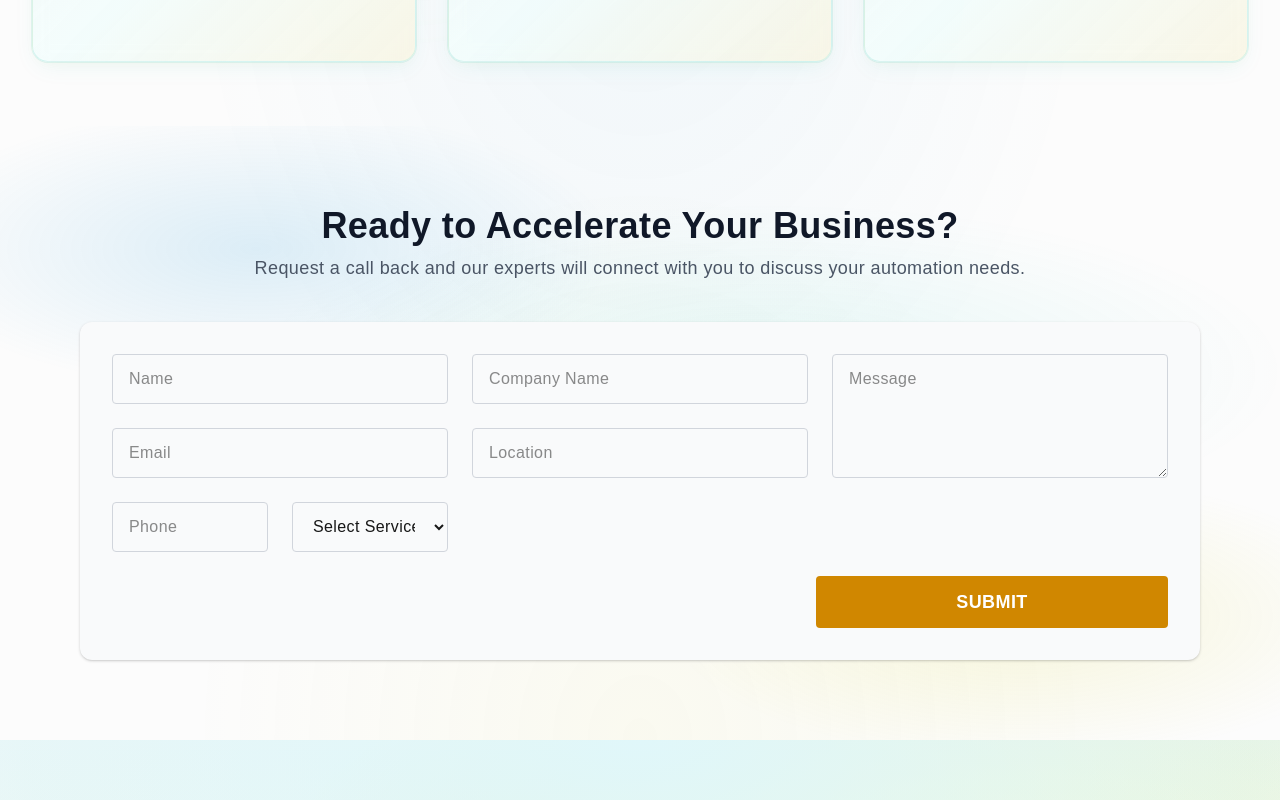
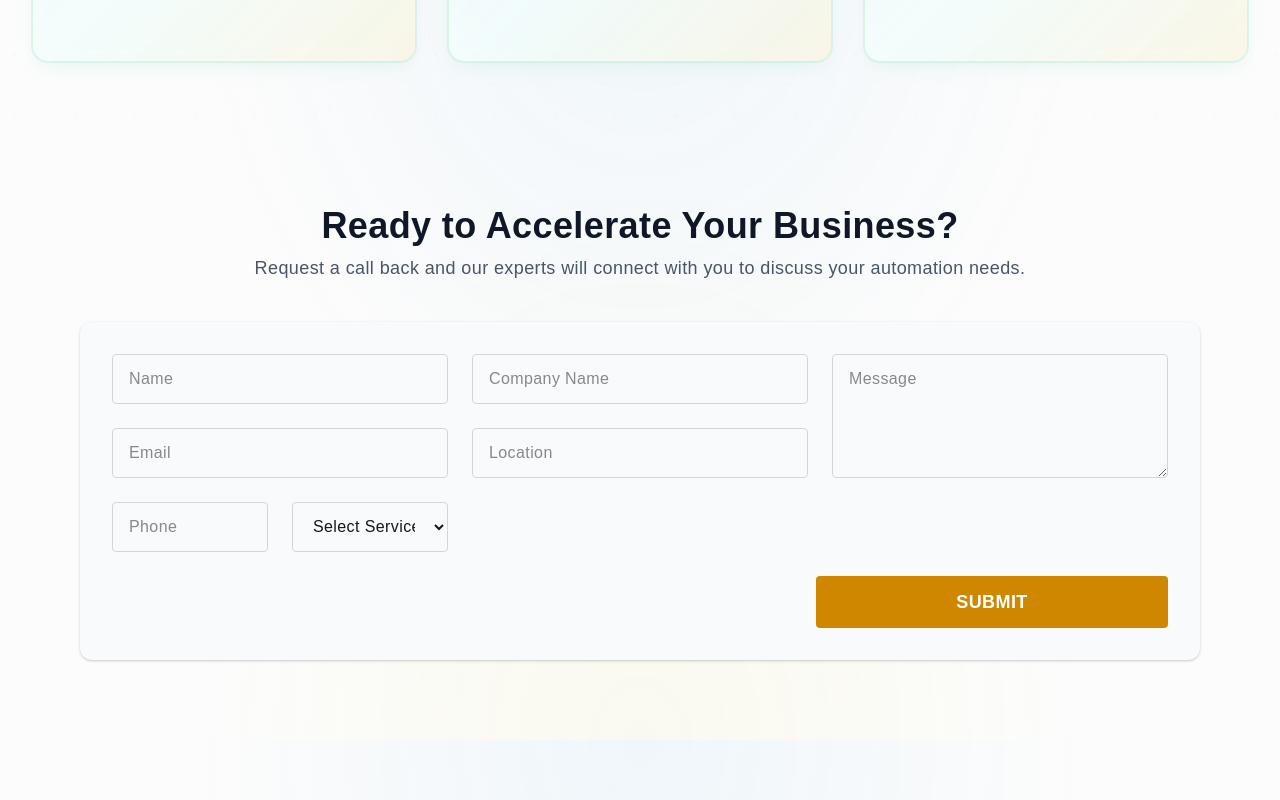
Before and after one commit to Tapu45/PowerSolutions, a Next.js app: page / in a window 1280 px wide. Shown: the part 2460-3260 px from the top of the page. Built offline with nearby package versions, Linux system fonts and the light colour scheme.

Commit message:
removed gradient

```diff
--- a/src/app/globals.css
+++ b/src/app/globals.css
@@ -195,7 +195,9 @@
 
 body {
   letter-spacing: var(--tracking-normal);
+    --border-gradient: linear-gradient(135deg, rgba(11, 143, 214, 0.5) 0%, rgba(214, 206, 11, 0.5) 100%);
 }
+
 
 /* Premium Utility Classes */
 .glass {
@@ -289,3 +291,99 @@ body {
     background-attachment: fixed;
   }
 }
+
+/* Premium Section Background Classes */
+.premium-section {
+  position: relative;
+  background: var(--premium-bg-section);
+  background-attachment: fixed;
+}
+
+.premium-section-hero {
+  position: relative;
+  background: var(--premium-bg-hero);
+  background-attachment: fixed;
+}
+
+.premium-section-alternate {
+  position: relative;
+  background: var(--premium-bg-alternate);
+  background-attachment: fixed;
+}
+
+.premium-section-subtle {
+  position: relative;
+  background: var(--premium-bg-subtle);
+  background-attachment: fixed;
+}
+
+.premium-floating-elements {
+  position: relative;
+}
+
+.premium-floating-elements::before {
+  content: '';
+  position: absolute;
+  top: 0;
+  left: 0;
+  right: 0;
+  bottom: 0;
+  background: var(--floating-elements);
+  pointer-events: none;
+  z-index: 1;
+}
+
+.premium-floating-elements > * {
+  position: relative;
+  z-index: 2;
+}
+
+/* Premium pattern overlay */
+.premium-pattern::after {
+  content: '';
+  position: absolute;
+  top: 0;
+  left: 0;
+  right: 0;
+  bottom: 0;
+  background-image:
+    radial-gradient(circle at 25% 25%, rgba(11, 143, 214, 0.02) 2px, transparent 2px),
+    radial-gradient(circle at 75% 75%, rgba(214, 206, 11, 0.02) 2px, transparent 2px);
+  background-size: 60px 60px, 80px 80px;
+  background-position: 0 0, 30px 30px;
+  pointer-events: none;
+  z-index: 1;
+}
+
+/* Enhanced glass effects for premium sections */
+.premium-glass {
+  background: rgba(255, 255, 255, 0.15);
+  backdrop-filter: blur(20px);
+  border: 1px solid rgba(255, 255, 255, 0.2);
+  box-shadow:
+    0 8px 32px rgba(11, 143, 214, 0.1),
+    0 4px 16px rgba(214, 206, 11, 0.05),
+    inset 0 1px 0 rgba(255, 255, 255, 0.3);
+}
+
+.premium-card {
+  background: linear-gradient(135deg,
+    rgba(255, 255, 255, 0.9) 0%,
+    rgba(240, 253, 252, 0.85) 50%,
+    rgba(254, 252, 232, 0.8) 100%);
+  backdrop-filter: blur(10px);
+  border: 1px solid rgba(11, 143, 214, 0.1);
+  box-shadow:
+    0 4px 20px rgba(11, 143, 214, 0.08),
+    0 2px 10px rgba(214, 206, 11, 0.04),
+    inset 0 1px 0 rgba(255, 255, 255, 0.6);
+}
+
+@keyframes subtle-float {
+  0%, 100% { transform: translateY(0px) rotate(0deg); }
+  50% { transform: translateY(-10px) rotate(1deg); }
+}
+
+.premium-animate-float {
+  animation: subtle-float 8s ease-in-out infinite;
+}
--- a/src/app/minixomponents/home/Contact.tsx
+++ b/src/app/minixomponents/home/Contact.tsx
@@ -44,17 +44,8 @@ const Contact = () => {
 
 
    return (
-     <section
-       className="py-20 relative overflow-hidden"
-       style={{
-         background: `
-          radial-gradient(600px 240px at 20% 20%, #0B8FD622, transparent 60%),
-          radial-gradient(600px 240px at 80% 80%, #D6CE0B22, transparent 60%),
-          radial-gradient(800px 260px at 60% 40%, #1BCDC518, transparent 65%)
-        `,
-       }}
-     >
-       <div className="max-w-6xl mx-auto px-4">
+     <section className="premium-section-alternate premium-floating-elements py-20 relative overflow-hidden">
+       <div className="max-w-6xl mx-auto px-4 relative z-10">
          <div className="text-center mb-10">
            <h2 className="text-3xl md:text-4xl font-bold text-gray-900 mb-2">
              Ready to Accelerate Your Business?
--- a/src/app/minixomponents/home/Services.tsx
+++ b/src/app/minixomponents/home/Services.tsx
@@ -117,29 +117,13 @@ const Services = () => {
   };
 
   return (
-    <section className="relative py-47 pb-16  overflow-hidden">
-      {/* Premium Background Layers */}
-      <div className="absolute inset-0">
-        {/* Base gradient mesh */}
-        {/* <div className="absolute inset-0 bg-gradient-to-r from-teal-100/30 via-transparent to-yellow-100/20" />
-        <div className="absolute inset-0 bg-gradient-to-b from-transparent via-teal-50/40 to-yellow-50/30" /> */}
+    <section className="premium-section premium-pattern relative py-47 pb-16 overflow-hidden">
+      {/* Remove the old background layers and floating elements */}
 
-        {/* Subtle pattern overlay */}
-        {/* <div
-          className="absolute inset-0 opacity-[0.03]"
-          style={{
-            backgroundImage: `radial-gradient(circle at 30% 30%, #fafdfdff 1px, transparent 0),
-                           radial-gradient(circle at 70% 70%, #fdf507ff 1px, transparent 0)`,
-            backgroundSize: "120px 120px",
-          }}
-        /> */}
-      </div>
-
-      {/* Enhanced Floating Elements */}
-      <div className="absolute top-20 left-10 w-40 h-40 bg-gradient-to-r from-teal-200/15 to-yellow-200/10 rounded-full blur-2xl animate-pulse" />
-      <div className="absolute top-60 right-20 w-32 h-32 bg-gradient-to-r from-yellow-200/12 to-teal-200/8 rounded-full blur-2xl animate-pulse delay-1000" />
-      <div className="absolute bottom-40 left-1/4 w-48 h-48 bg-gradient-to-r from-teal-100/10 to-yellow-100/8 rounded-full blur-3xl animate-pulse delay-2000" />
-      <div className="absolute top-1/2 right-1/3 w-24 h-24 bg-gradient-to-r from-yellow-300/8 to-teal-300/6 rounded-full blur-xl animate-pulse delay-500" />
+      {/* Premium subtle floating accent elements */}
+      <div className="absolute top-20 left-10 w-32 h-32 bg-gradient-to-r from-teal-200/8 to-yellow-200/6 rounded-full blur-3xl premium-animate-float" />
+      <div className="absolute top-60 right-20 w-24 h-24 bg-gradient-to-r from-yellow-200/6 to-teal-200/4 rounded-full blur-2xl premium-animate-float delay-1000" />
+      <div className="absolute bottom-40 left-1/4 w-36 h-36 bg-gradient-to-r from-teal-100/6 to-yellow-100/4 rounded-full blur-3xl premium-animate-float delay-2000" />
 
       <div className="max-w-7xl mx-auto px-4 sm:px-6 lg:px-8 relative z-10">
         <motion.div
@@ -254,8 +238,6 @@ const Services = () => {
                       : "scale-100 filter saturate-105"
                   }`}
                 />
-
-
               </div>
 
               {/* Bottom Layer with Bullets */}
--- a/src/app/minixomponents/home/Solutions.tsx
+++ b/src/app/minixomponents/home/Solutions.tsx
@@ -110,14 +110,7 @@ export default function Solutions() {
    return (
      <section
        className="py-16"
-       style={{
-         background: `
-          radial-gradient(ellipse 80% 60% at 50% 0%, #e0f7fa 0%, rgba(27,205,197,0.08) 60%, transparent 100%),
-          radial-gradient(ellipse 60% 40% at 80% 20%, #fffde4 0%, rgba(214,206,11,0.07) 70%, transparent 100%),
-          radial-gradient(ellipse 50% 30% at 20% 80%, #e0f7fa 0%, rgba(11,143,214,0.07) 70%, transparent 100%),
-          linear-gradient(180deg, #f8fafc 0%, #fefce8 100%)
-        `,
-       }}
+
      >
        <div className="max-w-6xl mx-auto px-4">
          <div className="text-center mb-16">
```
